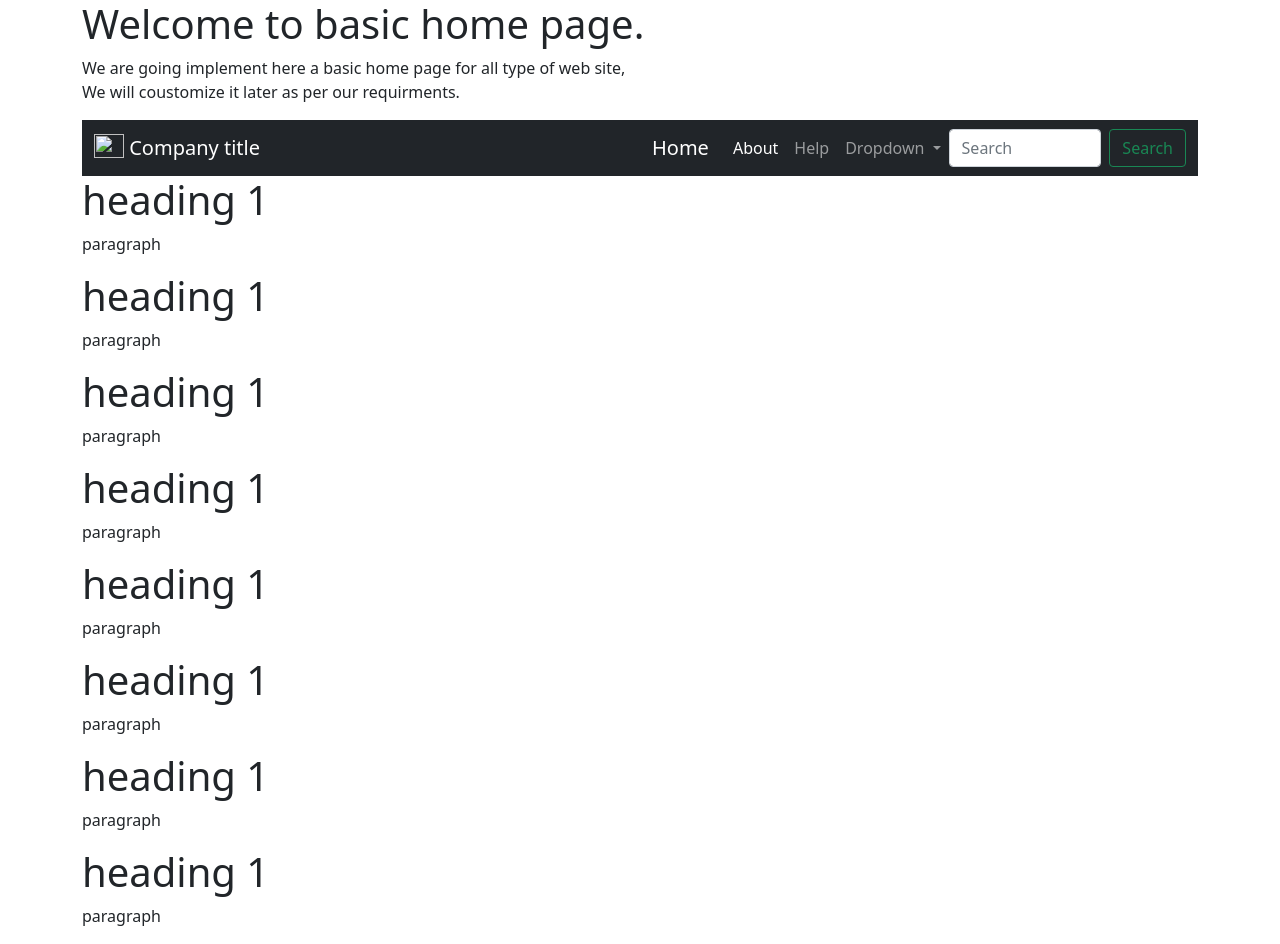
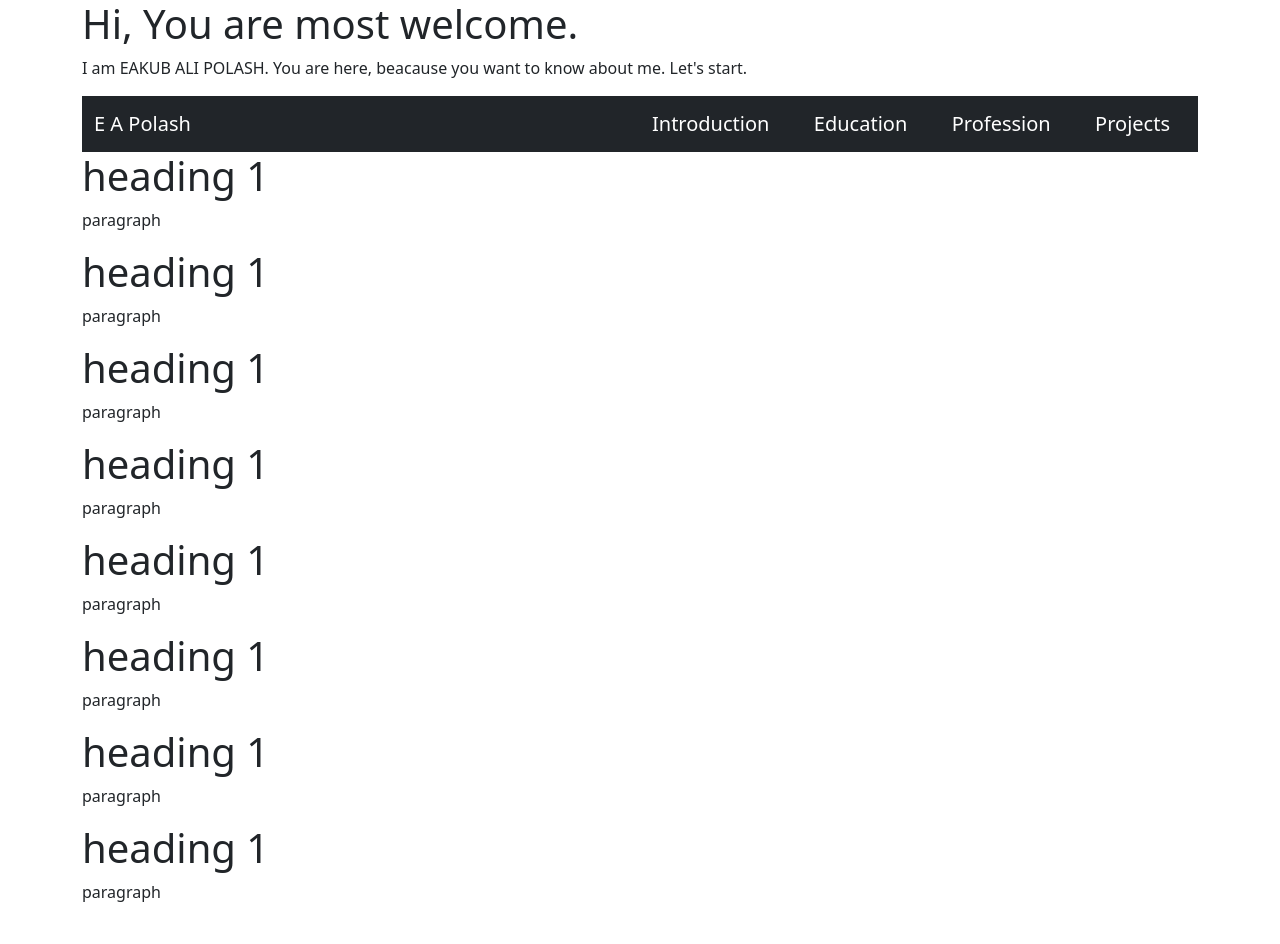
Before and after one commit to eapolash/eapolash.github.io, a plain HTML site: page index.html in a window 1280 px wide. After the commit the page ends 920 px from the top, so only its background shows below. Drawn offline with nearby package versions, Linux system fonts and the light colour scheme.

Commit message:
Update index.html

```diff
--- a/index.html
+++ b/index.html
@@ -10,58 +10,24 @@
     <link href="https://cdn.jsdelivr.net/npm/bootstrap@5.0.2/dist/css/bootstrap.min.css" rel="stylesheet"
         integrity="sha384-EVSTQN3/azprG1Anm3QDgpJLIm9Nao0Yz1ztcQTwFspd3yD65VohhpuuCOmLASjC" crossorigin="anonymous">
 
-    <title>Page-title</title>
+    <title>E A Polash</title>
 </head>
 
 <body class="container">
     <!-- Page upper welcome section if any we have -->
-    <h1>Welcome to basic home page.</h1>
-    <p>We are going implement here a basic home page for all type of web site,<br />We will coustomize it later as per
-        our requirments.</p>
+    <h1>Hi, You are most welcome.</h1>
+    <p>I am EAKUB ALI POLASH. You are here, beacause you want to know about me. Let's start.</p>
 
     <!-- Page Navigation bar -->
     <nav class="navbar sticky-top navbar-expand-lg navbar-dark bg-dark">
         <div class="container-fluid">
-            <a class="navbar-brand" href="#">
-                <img src=".." alt="" width="30" height="24" class="d-inline-block align-text-top">
-                Company title
-            </a>
+            <a class="navbar-brand" href="#">E A Polash</a>
         </div>
         <div class="container-fluid">
-            <a class="navbar-brand" href="#">Home</a>
-            <button class="navbar-toggler" type="button" data-bs-toggle="collapse"
-                data-bs-target="#navbarSupportedContent" aria-controls="navbarSupportedContent" aria-expanded="false"
-                aria-label="Toggle navigation">
-                <span class="navbar-toggler-icon"></span>
-            </button>
-            <div class="collapse navbar-collapse" id="navbarSupportedContent">
-                <ul class="navbar-nav me-auto mb-2 mb-lg-0">
-                    <li class="nav-item">
-                        <a class="nav-link active" aria-current="page" href="#">About</a>
-                    </li>
-                    <li class="nav-item">
-                        <a class="nav-link" href="#">Help</a>
-                    </li>
-                    <li class="nav-item dropdown">
-                        <a class="nav-link dropdown-toggle" href="#" id="navbarDropdown" role="button"
-                            data-bs-toggle="dropdown" aria-expanded="false">
-                            Dropdown
-                        </a>
-                        <ul class="dropdown-menu" aria-labelledby="navbarDropdown">
-                            <li><a class="dropdown-item" href="#">Action</a></li>
-                            <li><a class="dropdown-item" href="#">Another action</a></li>
-                            <li>
-                                <hr class="dropdown-divider">
-                            </li>
-                            <li><a class="dropdown-item" href="#">Something else here</a></li>
-                        </ul>
-                    </li>
-                </ul>
-                <form class="d-flex">
-                    <input class="form-control me-2" type="search" placeholder="Search" aria-label="Search">
-                    <button class="btn btn-outline-success" type="submit">Search</button>
-                </form>
-            </div>
+            <a class="navbar-brand" href="#">Introduction</a>
+            <a class="navbar-brand" href="#">Education</a>
+            <a class="navbar-brand" href="#">Profession</a>
+            <a class="navbar-brand" href="#">Projects</a>
         </div>
     </nav>
     <!-- body elements after navigation bar -->
```
